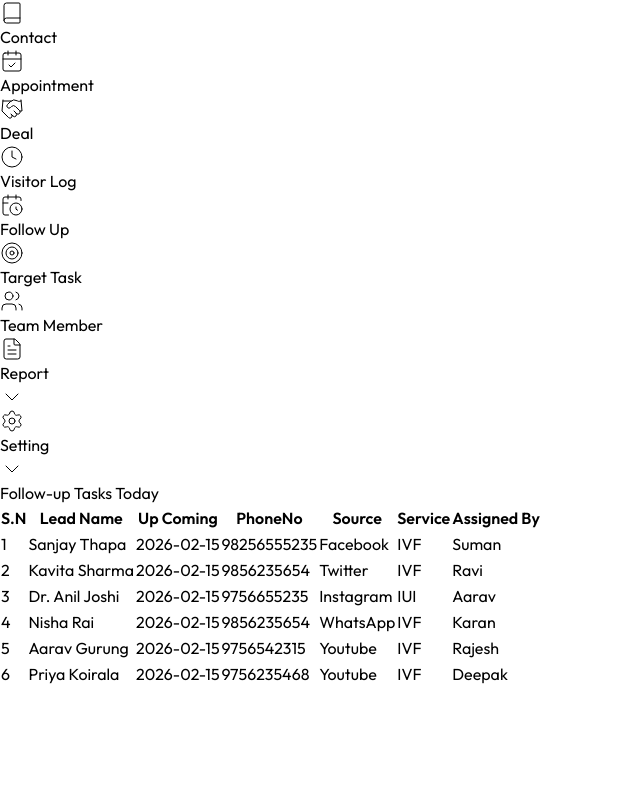
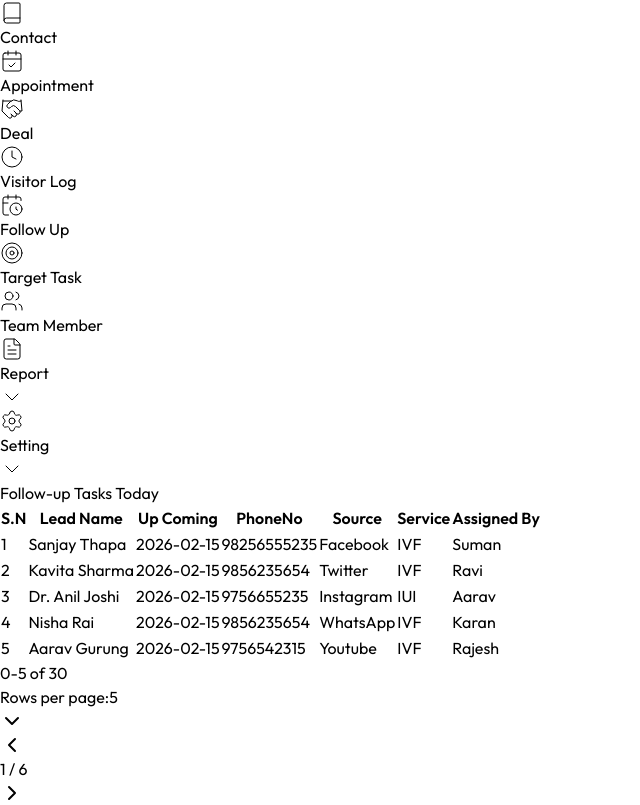
Before and after one commit to Groot-001/Current_Project, a React (Vite) app: page /dashboard in a window 1280 px wide. Shown: the part 357-1162 px from the top of the page, without its empty margins (0-640 px from the left). Before the commit the page ends 1044 px from the top, so only its background shows below. Built offline with nearby package versions, Linux system fonts and the light colour scheme.

Commit message:
Adding pagination

```diff
--- a/src/components/dashboard/FollowUpTaskTable.tsx
+++ b/src/components/dashboard/FollowUpTaskTable.tsx
@@ -1,3 +1,8 @@
+import { ChevronLeft } from "lucide-react";
+import { ChevronRight } from "lucide-react";
+import { ChevronDown } from "lucide-react";
+import { useState } from "react";
+
 const leads = [
   {
     id: 1,
@@ -53,6 +58,222 @@ const leads = [
     assignedBy: "Deepak",
     followUpDate: "2026-02-15",
   },
+  {
+    id: 1,
+    name: "Sanjay Thapa",
+    phone: "98256555235",
+    source: "Facebook",
+    service: "IVF",
+    assignedBy: "Suman",
+    followUpDate: "2026-02-15",
+  },
+  {
+    id: 2,
+    name: "Kavita Sharma",
+    phone: "9856235654",
+    source: "Twitter",
+    service: "IVF",
+    assignedBy: "Ravi",
+    followUpDate: "2026-02-15",
+  },
+  {
+    id: 3,
+    name: "Dr. Anil Joshi",
+    phone: "9756655235",
+    source: "Instagram",
+    service: "IUI",
+    assignedBy: "Aarav",
+    followUpDate: "2026-02-15",
+  },
+  {
+    id: 4,
+    name: "Nisha Rai",
+    phone: "9856235654",
+    source: "WhatsApp",
+    service: "IVF",
+    assignedBy: "Karan",
+    followUpDate: "2026-02-15",
+  },
+  {
+    id: 5,
+    name: "Aarav Gurung",
+    phone: "9756542315",
+    source: "Youtube",
+    service: "IVF",
+    assignedBy: "Rajesh",
+    followUpDate: "2026-02-15",
+  },
+  {
+    id: 6,
+    name: "Priya Koirala",
+    phone: "9756235468",
+    source: "Youtube",
+    service: "IVF",
+    assignedBy: "Deepak",
+    followUpDate: "2026-02-15",
+  },
+  {
+    id: 1,
+    name: "Sanjay Thapa",
+    phone: "98256555235",
+    source: "Facebook",
+    service: "IVF",
+    assignedBy: "Suman",
+    followUpDate: "2026-02-15",
+  },
+  {
+    id: 2,
+    name: "Kavita Sharma",
+    phone: "9856235654",
+    source: "Twitter",
+    service: "IVF",
+    assignedBy: "Ravi",
+    followUpDate: "2026-02-15",
+  },
+  {
+    id: 3,
+    name: "Dr. Anil Joshi",
+    phone: "9756655235",
+    source: "Instagram",
+    service: "IUI",
+    assignedBy: "Aarav",
+    followUpDate: "2026-02-15",
+  },
+  {
+    id: 4,
+    name: "Nisha Rai",
+    phone: "9856235654",
+    source: "WhatsApp",
+    service: "IVF",
+    assignedBy: "Karan",
+    followUpDate: "2026-02-15",
+  },
+  {
+    id: 5,
+    name: "Aarav Gurung",
+    phone: "9756542315",
+    source: "Youtube",
+    service: "IVF",
+    assignedBy: "Rajesh",
+    followUpDate: "2026-02-15",
+  },
+  {
+    id: 6,
+    name: "Priya Koirala",
+    phone: "9756235468",
+    source: "Youtube",
+    service: "IVF",
+    assignedBy: "Deepak",
+    followUpDate: "2026-02-15",
+  },
+  {
+    id: 1,
+    name: "Sanjay Thapa",
+    phone: "98256555235",
+    source: "Facebook",
+    service: "IVF",
+    assignedBy: "Suman",
+    followUpDate: "2026-02-15",
+  },
+  {
+    id: 2,
+    name: "Kavita Sharma",
+    phone: "9856235654",
+    source: "Twitter",
+    service: "IVF",
+    assignedBy: "Ravi",
+    followUpDate: "2026-02-15",
+  },
+  {
+    id: 3,
+    name: "Dr. Anil Joshi",
+    phone: "9756655235",
+    source: "Instagram",
+    service: "IUI",
+    assignedBy: "Aarav",
+    followUpDate: "2026-02-15",
+  },
+  {
+    id: 4,
+    name: "Nisha Rai",
+    phone: "9856235654",
+    source: "WhatsApp",
+    service: "IVF",
+    assignedBy: "Karan",
+    followUpDate: "2026-02-15",
+  },
+  {
+    id: 5,
+    name: "Aarav Gurung",
+    phone: "9756542315",
+    source: "Youtube",
+    service: "IVF",
+    assignedBy: "Rajesh",
+    followUpDate: "2026-02-15",
+  },
+  {
+    id: 6,
+    name: "Priya Koirala",
+    phone: "9756235468",
+    source: "Youtube",
+    service: "IVF",
+    assignedBy: "Deepak",
+    followUpDate: "2026-02-15",
+  },
+  {
+    id: 1,
+    name: "Sanjay Thapa",
+    phone: "98256555235",
+    source: "Facebook",
+    service: "IVF",
+    assignedBy: "Suman",
+    followUpDate: "2026-02-15",
+  },
+  {
+    id: 2,
+    name: "Kavita Sharma",
+    phone: "9856235654",
+    source: "Twitter",
+    service: "IVF",
+    assignedBy: "Ravi",
+    followUpDate: "2026-02-15",
+  },
+  {
+    id: 3,
+    name: "Dr. Anil Joshi",
+    phone: "9756655235",
+    source: "Instagram",
+    service: "IUI",
+    assignedBy: "Aarav",
+    followUpDate: "2026-02-15",
+  },
+  {
+    id: 28,
+    name: "Nisha Rai",
+    phone: "9856235654",
+    source: "WhatsApp",
+    service: "IVF",
+    assignedBy: "Karan",
+    followUpDate: "2026-02-15",
+  },
+  {
+    id: 29,
+    name: "Aarav Gurung",
+    phone: "9756542315",
+    source: "Youtube",
+    service: "IVF",
+    assignedBy: "Rajesh",
+    followUpDate: "2026-02-15",
+  },
+  {
+    id: 30,
+    name: "Priya Koirala",
+    phone: "9756235468",
+    source: "Youtube",
+    service: "IVF",
+    assignedBy: "Deepak",
+    followUpDate: "2026-02-15",
+  },
 ];
 
 // This is used to define the shape of an object.
@@ -94,6 +315,16 @@ const FollowUpTaskColumn: Column[] = [
 ];
 
 const FollowUpTaskTable = () => {
+  const totalRows = leads.length;
+  const [currentPage, setCurrentPage] = useState(1);
+  const [rowPerPage, setRowPerPage] = useState(5);
+  const [isDropDownOpen, setisDropDownOpen] = useState(false);
+
+  const start = (currentPage - 1) * rowPerPage; // Start row
+  const end = currentPage * rowPerPage; // End row
+  const visibleRows = leads.slice(start, end);
+  const totalPages = Math.round(totalRows / rowPerPage);
+
   return (
     <>
       <div className="rounded-[21px] p-6 bg-[#FFFFFF] shadow-[0px_0px_16px_0px_#0000000A]">
@@ -120,7 +351,7 @@ const FollowUpTaskTable = () => {
 
               {/* In the header we have used tr first because we only need one row and all the things will be inside that row only but in the body we need more rows which will be defined by the number of objects in the array so we are mapping the leads array to define the number of rows being used. */}
               <tbody>
-                {leads.map((lead, ind) => {
+                {visibleRows.map((lead, ind) => {
                   // Here we are mapping the leads to define the number of rows used in the table.
 
                   let rowStyle = "";
@@ -131,7 +362,8 @@ const FollowUpTaskTable = () => {
 
                   return (
                     <tr key={lead.id} className={rowStyle}>
-                      {FollowUpTaskColumn.map((col) => (
+                      {FollowUpTaskColumn.map((col) => {
+                        return (
                           // Here we are using the followuptaskcolumn because it will decide the number of cols used in the table and for each table we are creating a description cell like placeholder.
                           <td
                             key={col.key}
@@ -143,12 +375,47 @@ const FollowUpTaskTable = () => {
                               : (lead as any)[col.key]}
                             {/* lead[col.key],this is called dynamic accessing of the data. */}
                           </td>
-                      ))}
+                        );
+                      })}
                     </tr>
                   );
                 })}
               </tbody>
             </table>
+          </div>
+        </div>
+        <div className="flex justify-between gap-[10px]">
+          <span>
+            {start}-{end} of {totalRows}
+          </span>
+          <div className="flex gap-[10px]">
+            <div className="flex">
+              <span>Rows per page:</span>
+              <span>{rowPerPage}</span>
+              <ChevronDown onClick={() => setisDropDownOpen(!isDropDownOpen)} />
+              {isDropDownOpen && (
+                <select
+                  name="rowperpage"
+                  id="rowperpage"
+                  value={rowPerPage}
+                  onChange={(e) => setRowPerPage(Number(e.target.value))}
+                  // Here Number is given because when reading the value from a state it returns a string.
+                  className="border border-gray-300 rounded-md px-3 py-1 text-sm bg-white text-gray-700 focus:outline-none focus:ring-2 focus:ring-purple-500"
+                >
+                  <option value="5">5</option>
+                  <option value="10">10</option>
+                  <option value="15">15</option>
+                  <option value="20">20</option>
+                </select>
+              )}
+            </div>
+            <div className="flex">
+              <ChevronLeft onClick={() => setCurrentPage(currentPage - 1)} />
+              <span>
+                {currentPage} / {totalPages}
+              </span>
+              <ChevronRight onClick={() => setCurrentPage(currentPage + 1)} />
+            </div>
           </div>
         </div>
       </div>
```
Lines whose indentation alone changed are shown as unchanged.
